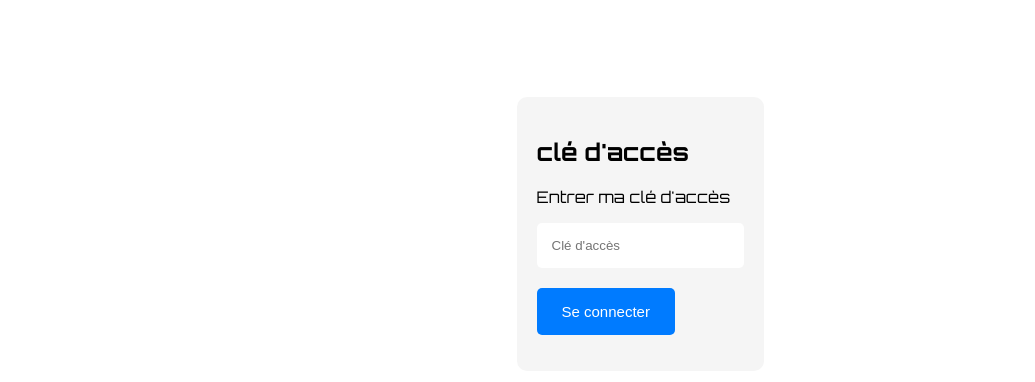
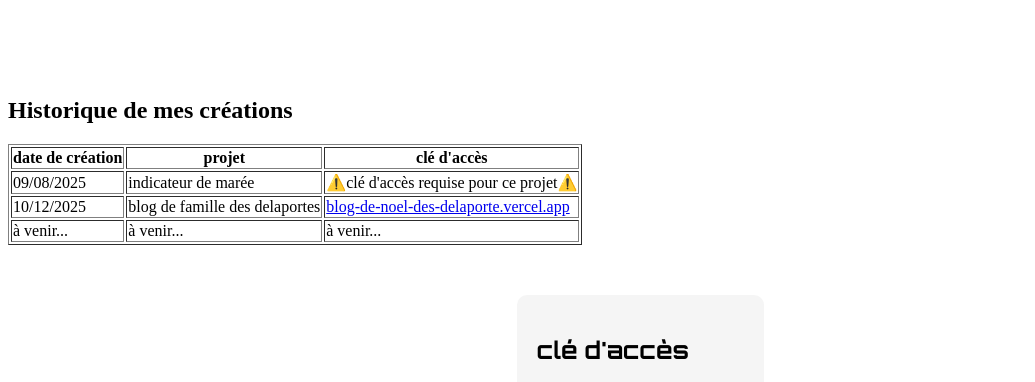
Before and after one commit to edouardpineau2013-ops/ElectronicCode_V2, a plain HTML site: page index.html in a window 1280 px wide. Shown: the part 565-947 px from the top of the page, without its empty margins (0-1035 px from the left). Drawn offline with Linux system fonts and the light colour scheme.

Commit message:
Update index.html

```diff
--- a/index.html
+++ b/index.html
@@ -8,8 +8,11 @@
     <link rel="stylesheet" href="https://use.fontawesome.com/releases/v5.13.0/css/all.css">
 </head>
 <body>
-    <h1>ElectronicCode</h1>
-    <h2 class="sous-titre">développeur, maker et printer...</h2>
+    <div class="en-tête">
+        <h1>ElectronicCode</h1>
+        <h2 class="sous-titre">développeur, maker et printer...</h2>
+    </div>
+
 
     <div class="about">
         <h2 class="a-propos">A propos...</h2>
@@ -34,7 +37,31 @@
         <p id="copié" class="copié"></p>
     </div>
 
-
+    <div class="créations">
+        <h2 class="titre-creations">Historique de mes créations</h2>
+        <table class="tableau-creations" border="1">
+            <tr>
+                <th>date de création</th>
+                <th>projet</th>
+                <th>clé d'accès</th>
+            </tr>
+            <tr>
+                <td>09/08/2025</td>
+                <td>indicateur de marée</td>
+                <td>⚠️clé d'accès requise pour ce projet⚠️</td>
+            </tr>
+            <tr>
+                <td>10/12/2025</td>
+                <td>blog de famille des delaportes</td>
+                <td><a href="https://blog-de-noel-des-delaporte.vercel.app">blog-de-noel-des-delaporte.vercel.app</a></td>
+            </tr>
+            <tr>
+                <td>à venir...</td>
+                <td>à venir...</td>
+                <td>à venir...</td>
+            </tr>
+        </table>
+    </div>
 
     <form class="connexion" onsubmit="verifierCle(event)">
         <h2>clé d'accès</h2>
```
